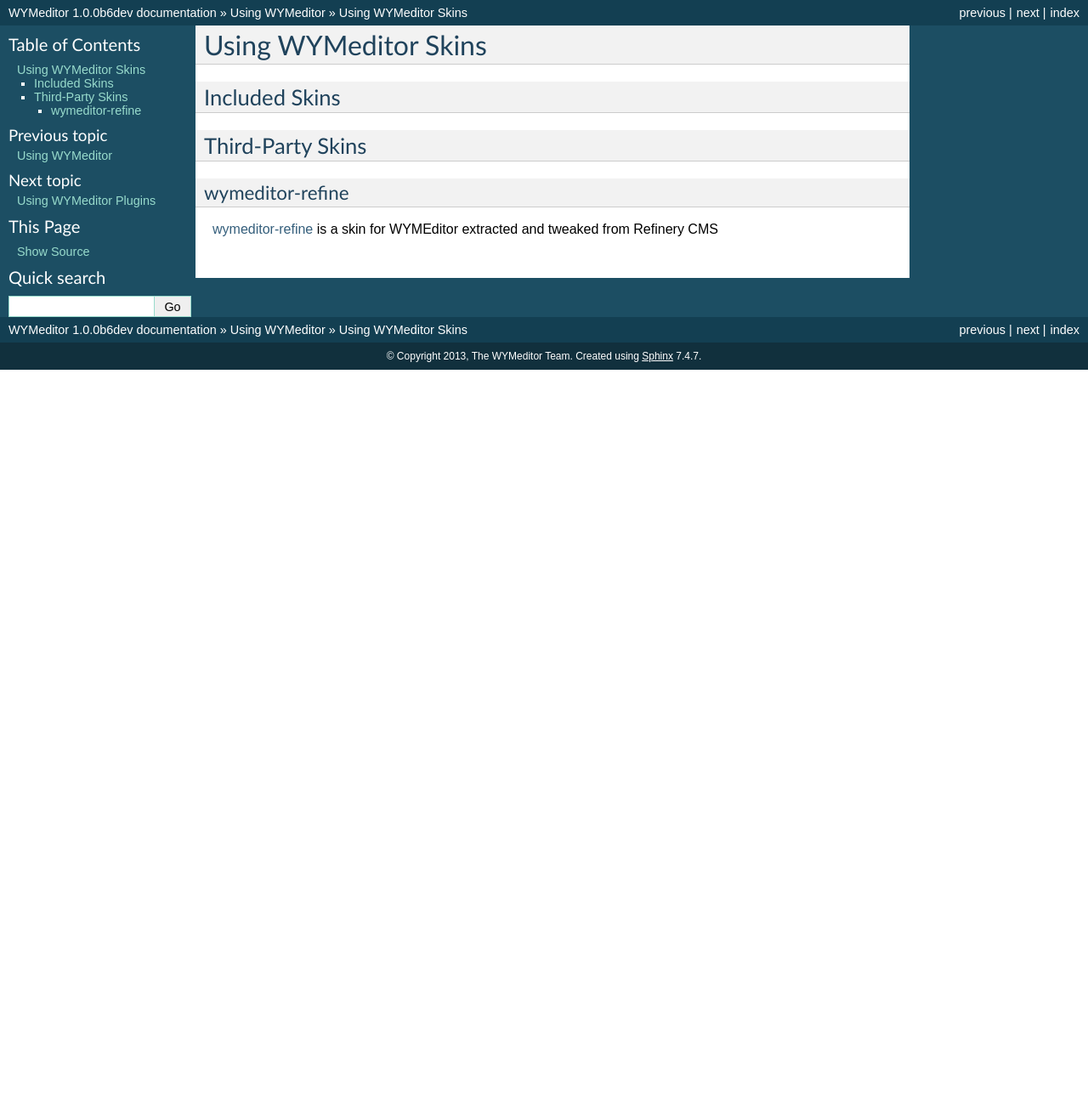
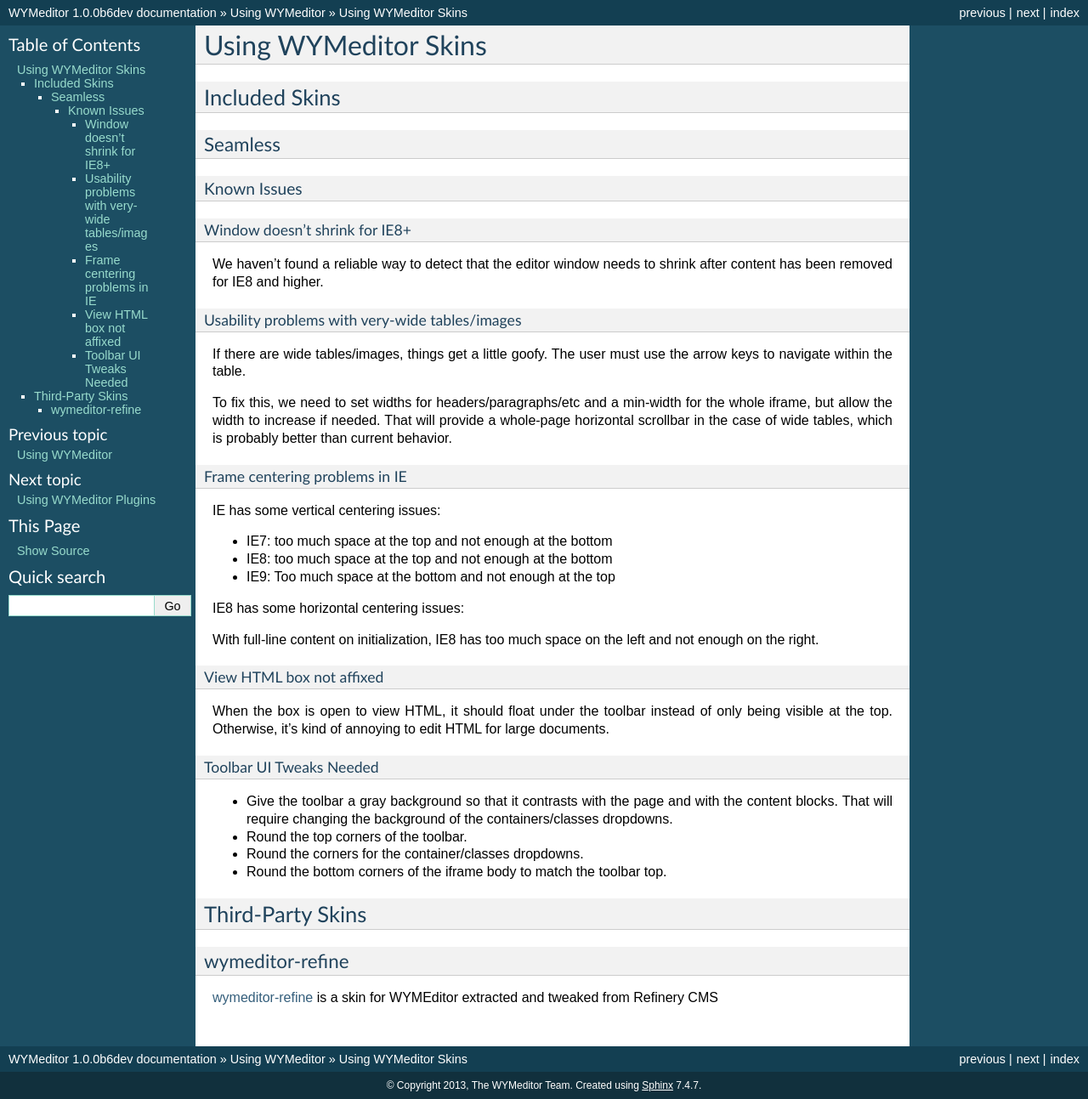
Before and after one commit to wymeditor/wymeditor, a Sphinx documentation site: the page built from docs/using_wymeditor/using_skins.rst, in a window 1280 px wide. Shown: the whole page at 85% size. Built offline with Sphinx 7.4.7, drawn with Linux system fonts in a browser that asks for light colours; before the commit the page ends 900 px from its top, so only the background shows below that.

Commit message:
Refs #463. Document the still-needed seamless skin enhancements.

```diff
--- a/docs/using_wymeditor/using_skins.rst
+++ b/docs/using_wymeditor/using_skins.rst
@@ -5,6 +5,75 @@
 **************
 Included Skins
 **************
+
+Seamless
+========
+
+Known Issues
+------------
+
+Window doesn't shrink for IE8+
+~~~~~~~~~~~~~~~~~~~~~~~~~~~~~~
+
+We haven't found a reliable way
+to detect that the editor window needs to shrink
+after content has been removed
+for IE8 and higher.
+
+Usability problems with very-wide tables/images
+~~~~~~~~~~~~~~~~~~~~~~~~~~~~~~~~~~~~~~~~~~~~~~~
+
+If there are wide tables/images,
+things get a little goofy.
+The user must use the arrow keys
+to navigate within the table.
+
+To fix this,
+we need to set widths for headers/paragraphs/etc
+and a min-width for the whole iframe,
+but allow the width to increase if needed.
+That will provide a whole-page horizontal scrollbar
+in the case of wide tables,
+which is probably better than current behavior.
+
+Frame centering problems in IE
+~~~~~~~~~~~~~~~~~~~~~~~~~~~~~~
+
+IE has some vertical centering issues:
+
+* IE7: too much space at the top and not enough at the bottom
+* IE8: too much space at the top and not enough at the bottom
+* IE9: Too much space at the bottom and not enough at the top
+
+IE8 has some horizontal centering issues:
+
+With full-line content on initialization,
+IE8 has too much space on the left
+and not enough on the right.
+
+View HTML box not affixed
+~~~~~~~~~~~~~~~~~~~~~~~~~
+
+When the box is open to view HTML,
+it should float under the toolbar
+instead of only being visible at the top.
+Otherwise,
+it's kind of annoying to edit HTML
+for large documents.
+
+Toolbar UI Tweaks Needed
+~~~~~~~~~~~~~~~~~~~~~~~~~
+
+* Give the toolbar a gray background
+  so that it contrasts with the page
+  and with the content blocks.
+  That will require changing the background
+  of the containers/classes dropdowns.
+* Round the top corners of the toolbar.
+* Round the corners
+  for the container/classes dropdowns.
+* Round the bottom corners
+  of the iframe body to match the toolbar top.
 
 *****************
 Third-Party Skins
```
Also changed, not shown: docs/wymeditor_development/future_planning/seamless_ui.rst (+0 -7 lines).
